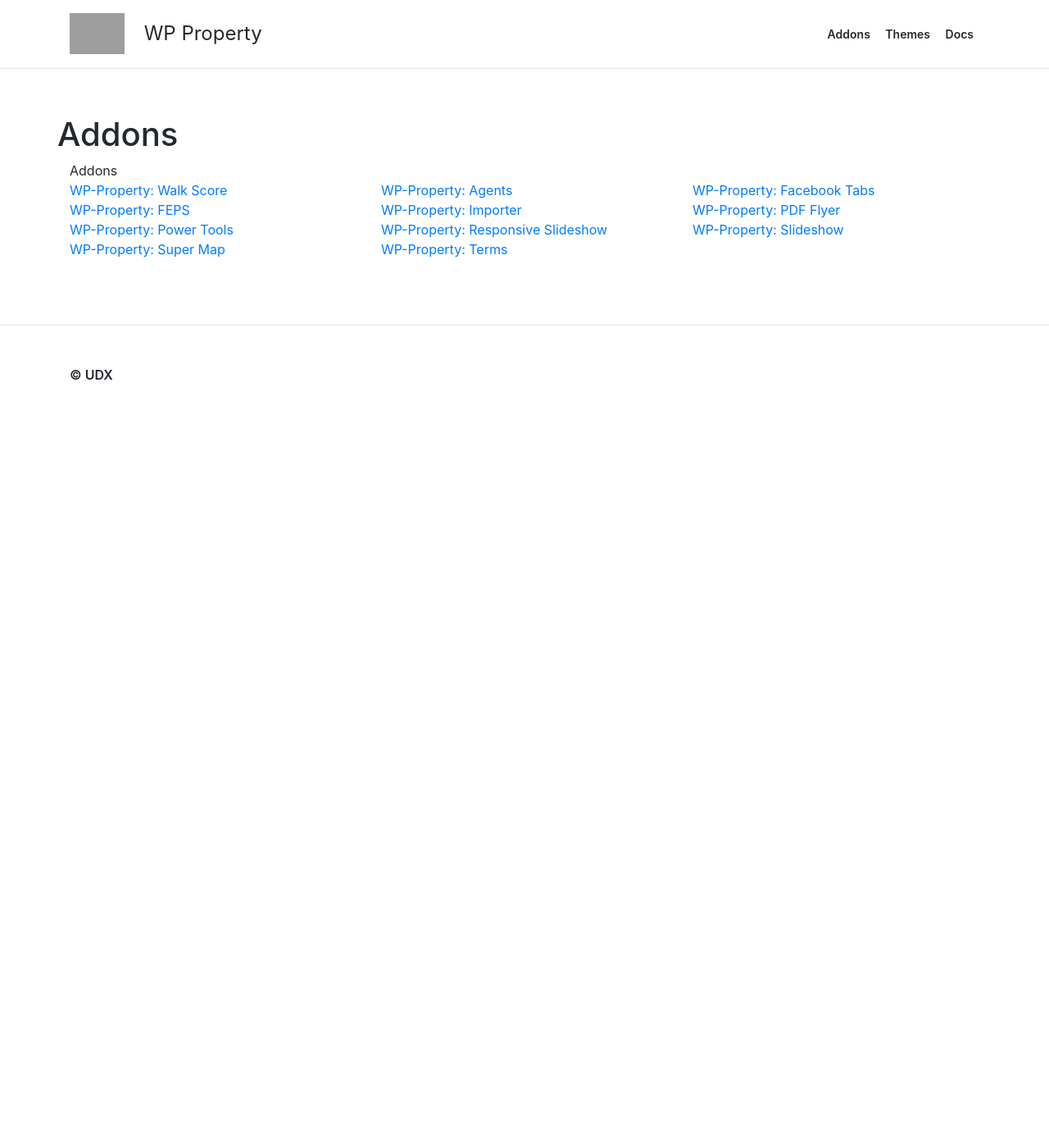
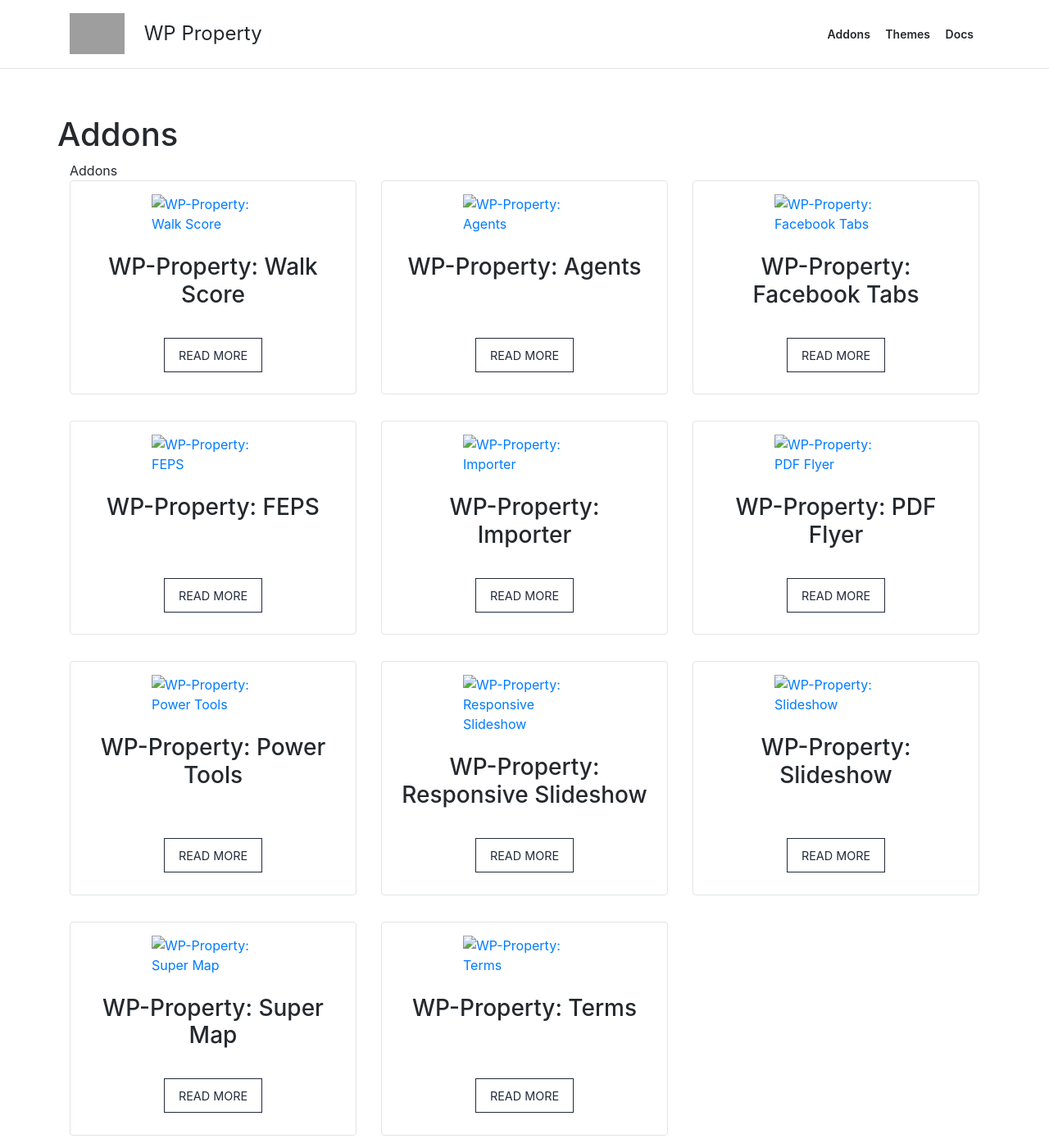
Before and after one commit to wp-property/wp-property.github.io, a Jekyll site: the page built from addons/index.html, in a window 1280 px wide and 1400 px high. Shown: the whole window at 82% size. Built offline with Jekyll 4.4.1, drawn with Linux system fonts in a browser that asks for light colours; grey boxes are pictures that could not be loaded.

Commit message:
Frontpage, Apps page and styles

```diff
--- a/addons/index.html
+++ b/addons/index.html
@@ -17,8 +17,19 @@
         {% endif %}
       {% endfor %}
     {% endif %}
-    <div class="col-4">
-      <a href="{{ link.url }}">{{ link.title }}</a>
+    <div class="col-4 product-item">
+      <div class="card h-100 product-content">
+        <div class="product-image">
+          <a href="{{ link.url }}" alt="{{ link.title }}">
+            <img src="{{ link.image }}" alt="{{ link.title }}" />
+          </a>
+        </div>
+        <h3 class="product-title">{{ link.title }}</h3>
+        <div class="product-description">{{ link.description }}</div>
+        <div class="product-more">
+          <a href="{{ link.url }}">Read more</a>
+        </div>
+      </div>
     </div>
   {% endfor %}
 {% endfor %}
```
Also changed, not shown: themes/index.html (+13 -2 lines).
